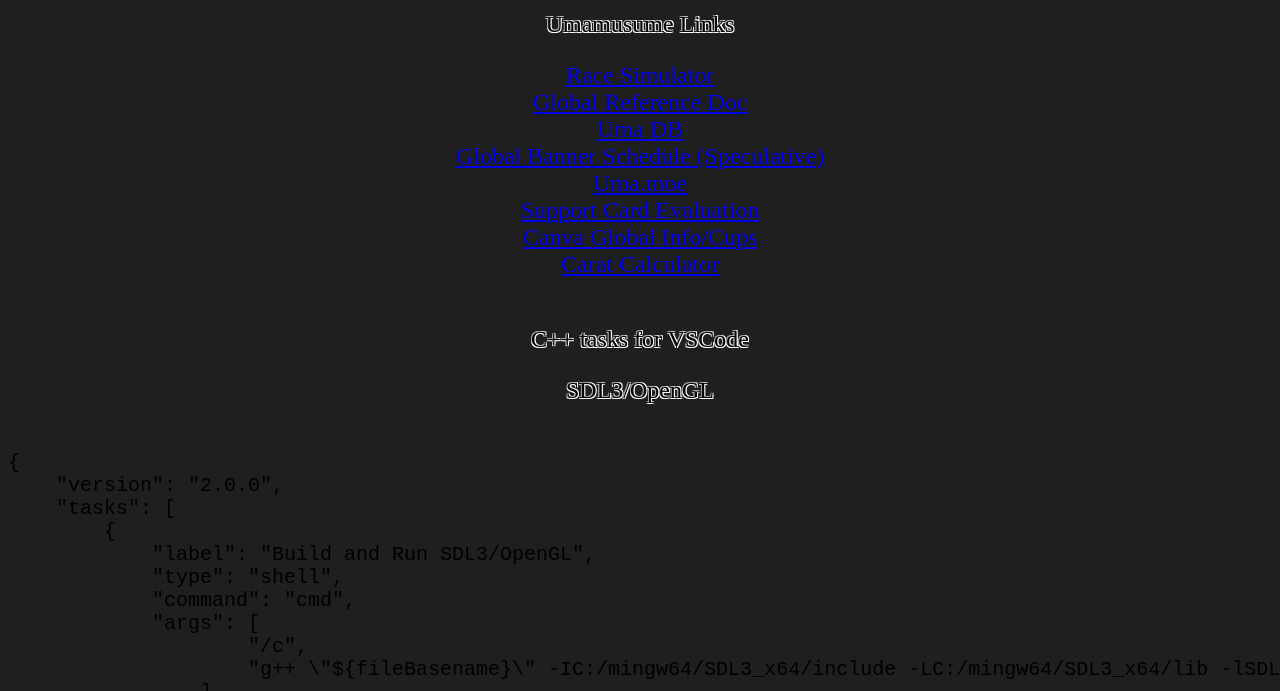
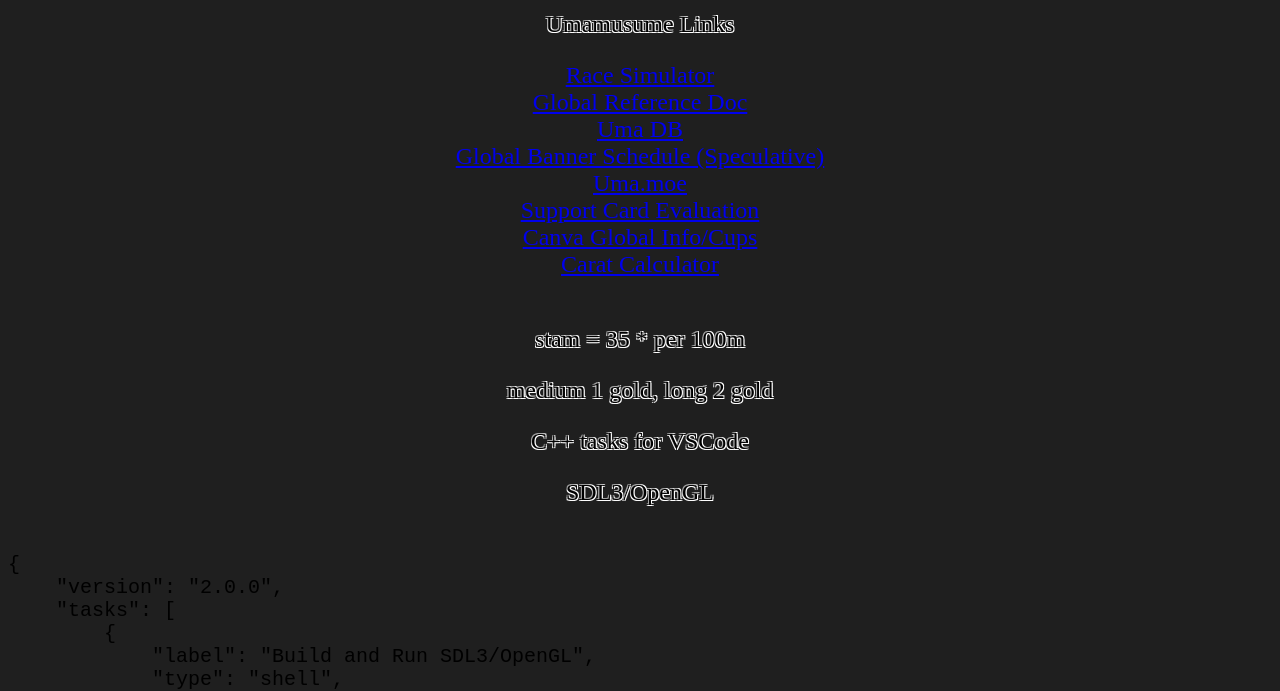
Before and after one commit to saphdgh/saphdgh.github.io, a plain HTML site: page index.html in a window 1280 px wide. Shown: the part 108-799 px from the top of the page. Drawn offline with Linux system fonts and the light colour scheme.

Commit message:
some text info

```diff
--- a/index.html
+++ b/index.html
@@ -43,6 +43,8 @@
             <a href="https://www.canva.com/design/DAGtOO4KsO4/Koz7xqxxQvpicG84ABIZXw/edit">Canva Global Info/Cups</a>
             <a href="https://docs.google.com/spreadsheets/d/1A5AdnRt2ZOryrU3bAL375hbNrjyewtAu3_jiuYnVi_c/edit?gid=607505096#gid=607505096">Carat Calculator</a>
         <p></p>
+        <p>stam = 35 * per 100m</p>
+        <p>medium 1 gold, long 2 gold</p>
         <p>C++ tasks for VSCode</p>
         <p>SDL3/OpenGL</p>
         <pre>
@@ -90,6 +92,8 @@
         <a href="https://www.amazon.com/SAMSUNG-Gaming-Monitor-Ultrawide-LS27AG500PNXZA/dp/B096YMQ3C8">Samsung G50A 27" 165hz</a>
         <p></p>
 
+        <p>hyper demon 110 0.196</p>
+
     </body>
 
 </html>
```
